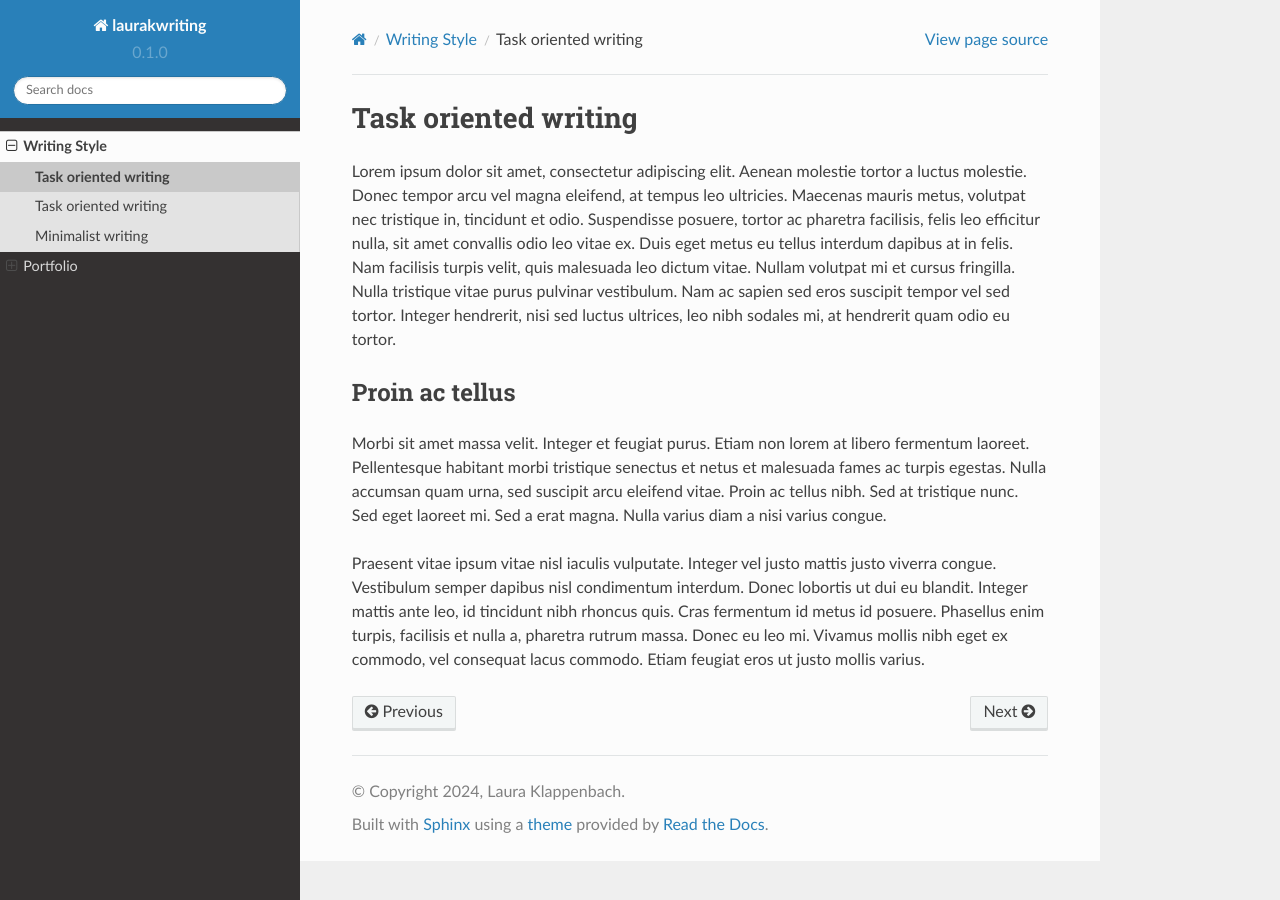
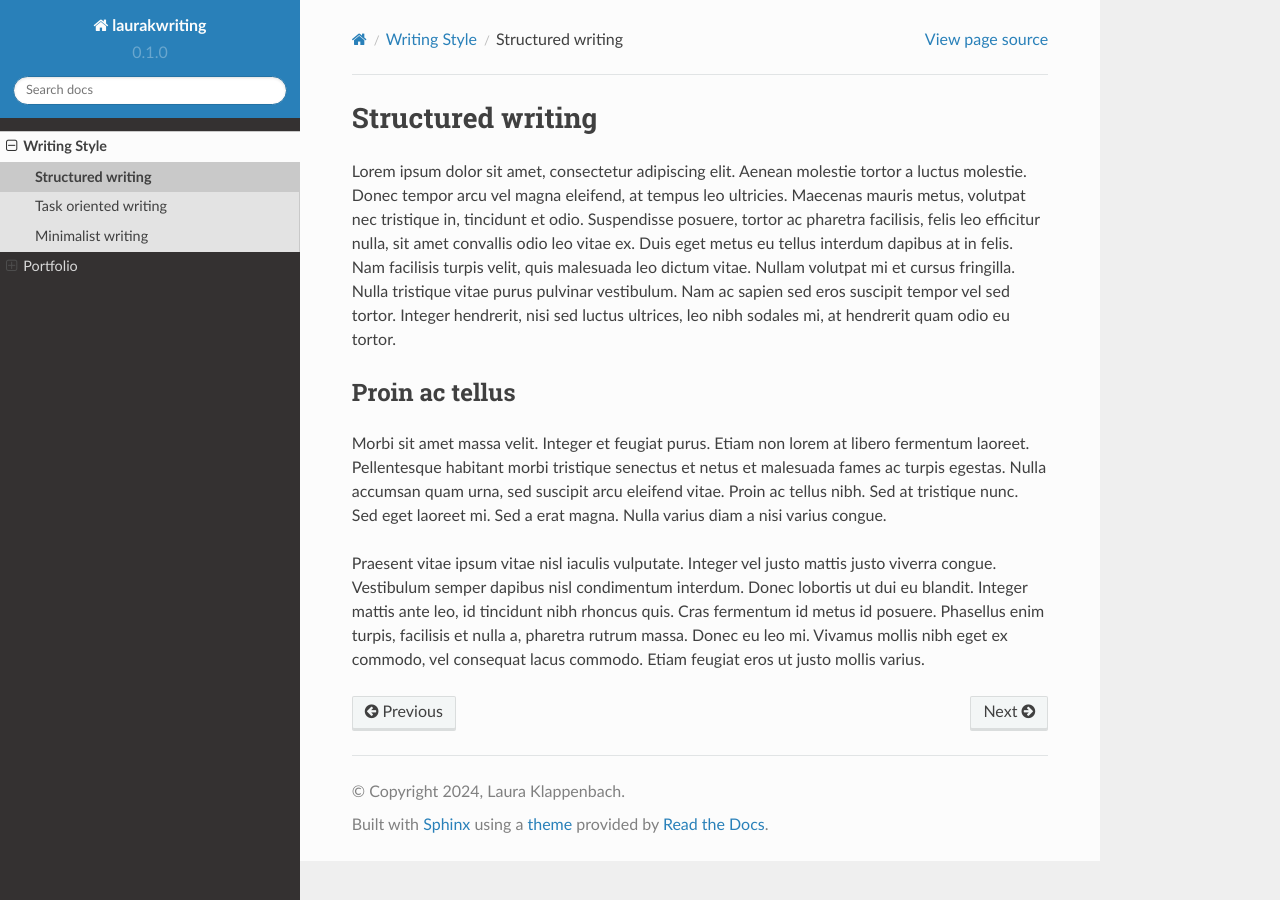
Before and after one commit to laurakwriting/rtd-laurakwriting, a Sphinx documentation site: the page built from source/writing/structured.rst, in a window 1280 px wide. Built offline with Sphinx 7.4.7 and the Read the Docs theme 2.0.0, drawn with Linux system fonts in a browser that asks for light colours.

Commit message:
Troubleshooting

```diff
--- a/source/writing/minimalism.rst
+++ b/source/writing/minimalism.rst
@@ -1,11 +1,11 @@
 Minimalist writing
-=====
+==================
 
 
 Lorem ipsum dolor sit amet, consectetur adipiscing elit. Aenean molestie tortor a luctus molestie. Donec tempor arcu vel magna eleifend, at tempus leo ultricies. Maecenas mauris metus, volutpat nec tristique in, tincidunt et odio. Suspendisse posuere, tortor ac pharetra facilisis, felis leo efficitur nulla, sit amet convallis odio leo vitae ex. Duis eget metus eu tellus interdum dapibus at in felis. Nam facilisis turpis velit, quis malesuada leo dictum vitae. Nullam volutpat mi et cursus fringilla. Nulla tristique vitae purus pulvinar vestibulum. Nam ac sapien sed eros suscipit tempor vel sed tortor. Integer hendrerit, nisi sed luctus ultrices, leo nibh sodales mi, at hendrerit quam odio eu tortor.
 
 Proin ac tellus
-------------
+---------------
 
 Morbi sit amet massa velit. Integer et feugiat purus. Etiam non lorem at libero fermentum laoreet. Pellentesque habitant morbi tristique senectus et netus et malesuada fames ac turpis egestas. Nulla accumsan quam urna, sed suscipit arcu eleifend vitae. Proin ac tellus nibh. Sed at tristique nunc. Sed eget laoreet mi. Sed a erat magna. Nulla varius diam a nisi varius congue.
 
--- a/source/writing/structured.rst
+++ b/source/writing/structured.rst
@@ -1,5 +1,5 @@
-Task oriented writing
-=====
+Structured writing
+==================
 
 
 Lorem ipsum dolor sit amet, consectetur adipiscing elit. Aenean molestie tortor a luctus molestie. Donec tempor arcu vel magna eleifend, at tempus leo ultricies. Maecenas mauris metus, volutpat nec tristique in, tincidunt et odio. Suspendisse posuere, tortor ac pharetra facilisis, felis leo efficitur nulla, sit amet convallis odio leo vitae ex. Duis eget metus eu tellus interdum dapibus at in felis. Nam facilisis turpis velit, quis malesuada leo dictum vitae. Nullam volutpat mi et cursus fringilla. Nulla tristique vitae purus pulvinar vestibulum. Nam ac sapien sed eros suscipit tempor vel sed tortor. Integer hendrerit, nisi sed luctus ultrices, leo nibh sodales mi, at hendrerit quam odio eu tortor.
--- a/source/writing/taskbased.rst
+++ b/source/writing/taskbased.rst
@@ -1,5 +1,5 @@
 Task oriented writing
-=====
+=====================
 
 
 Lorem ipsum dolor sit amet, consectetur adipiscing elit. Aenean molestie tortor a luctus molestie. Donec tempor arcu vel magna eleifend, at tempus leo ultricies. Maecenas mauris metus, volutpat nec tristique in, tincidunt et odio. Suspendisse posuere, tortor ac pharetra facilisis, felis leo efficitur nulla, sit amet convallis odio leo vitae ex. Duis eget metus eu tellus interdum dapibus at in felis. Nam facilisis turpis velit, quis malesuada leo dictum vitae. Nullam volutpat mi et cursus fringilla. Nulla tristique vitae purus pulvinar vestibulum. Nam ac sapien sed eros suscipit tempor vel sed tortor. Integer hendrerit, nisi sed luctus ultrices, leo nibh sodales mi, at hendrerit quam odio eu tortor.
```
